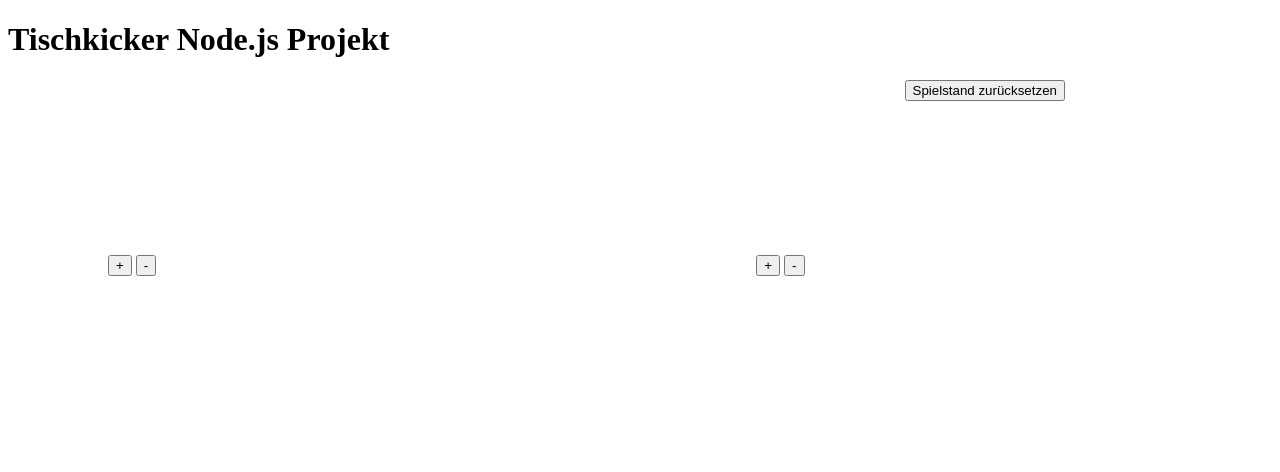
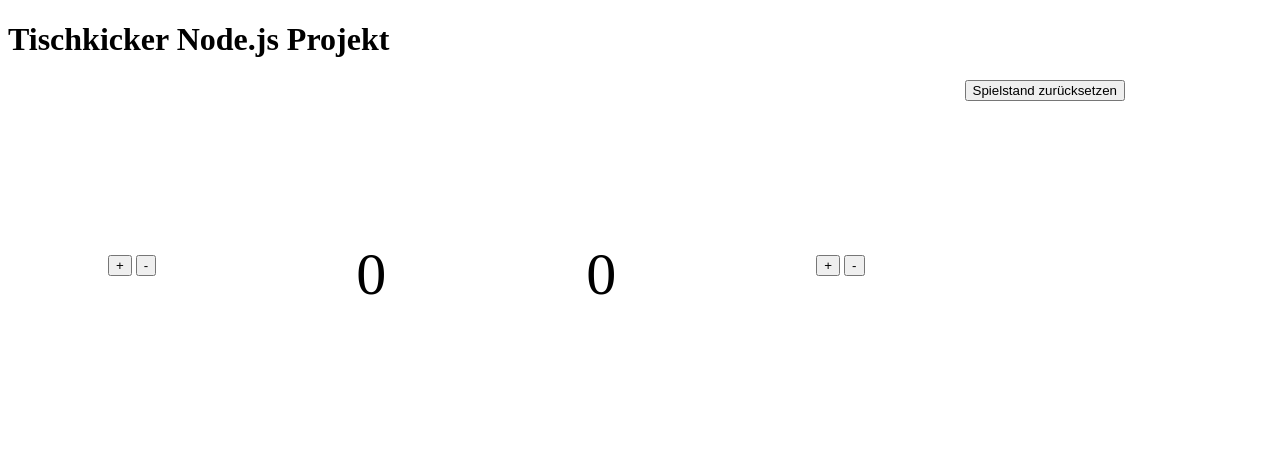
Before and after one commit to sgeweiler/nodejs-kicker, a website: page index.html in a window 1280 px wide. Drawn offline with nearby package versions, Linux system fonts and the light colour scheme; no server answers.

Commit message:
changed index.

```diff
--- a/index.html
+++ b/index.html
@@ -13,10 +13,10 @@
     <button id="minus1">-</button>
 </div>
 <div style="float: left; padding: 100px; font-size: 60px">
-    <p id="GC-1"></p>
+    <p id="GC-1">0</p>
 </div>
 <div style="float: left; padding: 100px; font-size: 60px">
-    <p id="GC-2"></p>
+    <p id="GC-2">0</p>
 </div>
 <div style="float: left; padding: 100px; margin-top: 75px">
     <button id="plus2">+</button>
```
